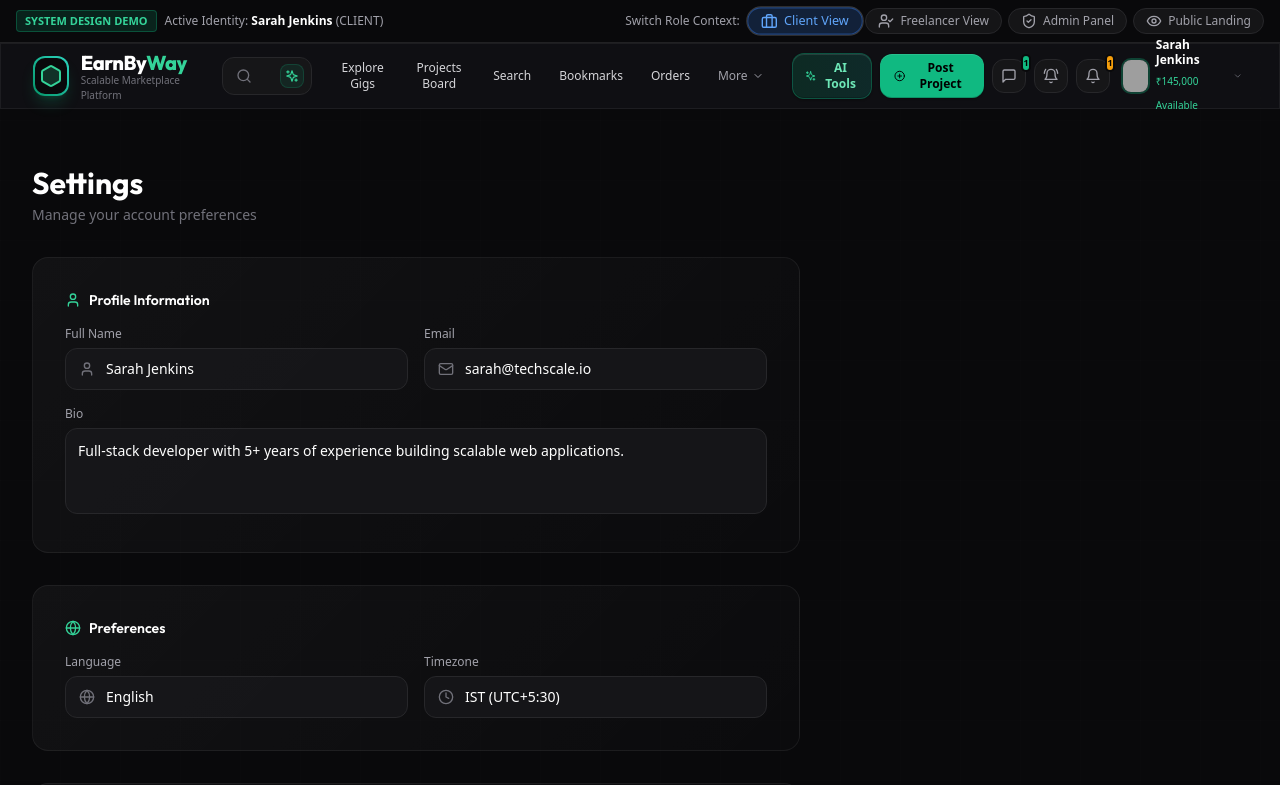
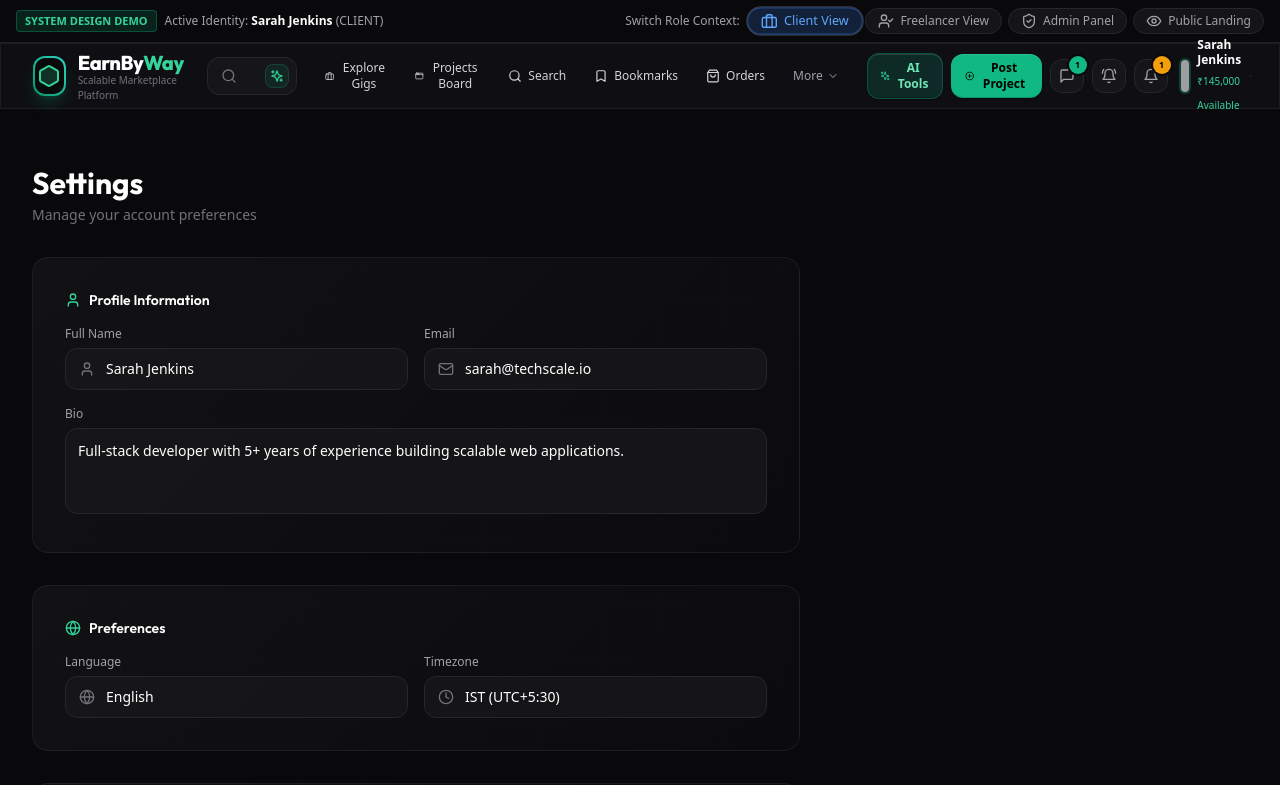
Before and after one commit to ayushshandilya-dev/Earnbyway, a React (Vite) app: page /settings in a window 1280 px wide. Shown: the top 785 px of the page. Built offline with nearby package versions, Linux system fonts and the light colour scheme; grey boxes are pictures that could not be loaded.

Commit message:
Update Navbar.tsx

```diff
--- a/src/components/layout/Navbar.tsx
+++ b/src/components/layout/Navbar.tsx
@@ -111,7 +111,7 @@ export const Navbar: React.FC<Props> = ({
   });
 
   return (
-    <header className={`sticky top-9 z-40 transition-all duration-300 ${isScrolled ? 'shadow-xl shadow-black/20' : ''}`}>
+    <header className={`sticky top-0 z-40 transition-all duration-300 ${isScrolled ? 'shadow-xl shadow-black/20' : ''}`}>
       <div className={`transition-all duration-300 ${isScrolled ? 'bg-[#121215]/95 backdrop-blur-2xl border-b border-zinc-800/60' : 'glass-panel border-b border-zinc-800/80'}`}>
         <div className="max-w-7xl mx-auto px-4 sm:px-6 lg:px-8 h-16 flex items-center justify-between gap-4">
           {/* Logo */}
@@ -166,12 +166,13 @@ export const Navbar: React.FC<Props> = ({
               <button
                 key={item.path}
                 onClick={() => navigate(item.path)}
-                className={`px-3 py-2 rounded-lg transition-all duration-200 ${
+                className={`flex items-center gap-1.5 px-3 py-2 rounded-lg transition-all duration-200 ${
                   isActive(item.path)
                     ? 'text-emerald-400 bg-emerald-500/10 font-semibold shadow-sm'
                     : 'hover:text-white hover:bg-zinc-800/40'
                 }`}
               >
+                <item.icon className="w-3.5 h-3.5" />
                 {item.label}
               </button>
             ))}
@@ -240,7 +241,7 @@ export const Navbar: React.FC<Props> = ({
                   className="relative p-2 rounded-xl bg-zinc-900/80 border border-zinc-800 text-zinc-400 hover:text-white hover:border-zinc-700 transition-all">
                   <MessageSquare className="w-4 h-4" />
                   {unreadMessages > 0 && (
-                    <span className="absolute -top-1 -right-1 w-4.5 h-4.5 bg-emerald-500 text-black text-[9px] font-extrabold rounded-full flex items-center justify-center ring-2 ring-[#09090b]">
+                    <span className="absolute -top-1 -right-1 min-w-[18px] h-[18px] px-1 bg-emerald-500 text-black text-[9px] font-extrabold rounded-full flex items-center justify-center ring-2 ring-[#09090b]">
                       {unreadMessages > 9 ? '9+' : unreadMessages}
                     </span>
                   )}
@@ -262,7 +263,7 @@ export const Navbar: React.FC<Props> = ({
                     className="relative p-2 rounded-xl bg-zinc-900/80 border border-zinc-800 text-zinc-400 hover:text-white hover:border-zinc-700 transition-all">
                     <Bell className="w-4 h-4" />
                     {unreadNotifs > 0 && (
-                      <span className="absolute -top-1 -right-1 w-4.5 h-4.5 bg-amber-500 text-black text-[9px] font-extrabold rounded-full flex items-center justify-center ring-2 ring-[#09090b]">
+                      <span className="absolute -top-1 -right-1 min-w-[18px] h-[18px] px-1 bg-amber-500 text-black text-[9px] font-extrabold rounded-full flex items-center justify-center ring-2 ring-[#09090b]">
                         {unreadNotifs > 9 ? '9+' : unreadNotifs}
                       </span>
                     )}
```
